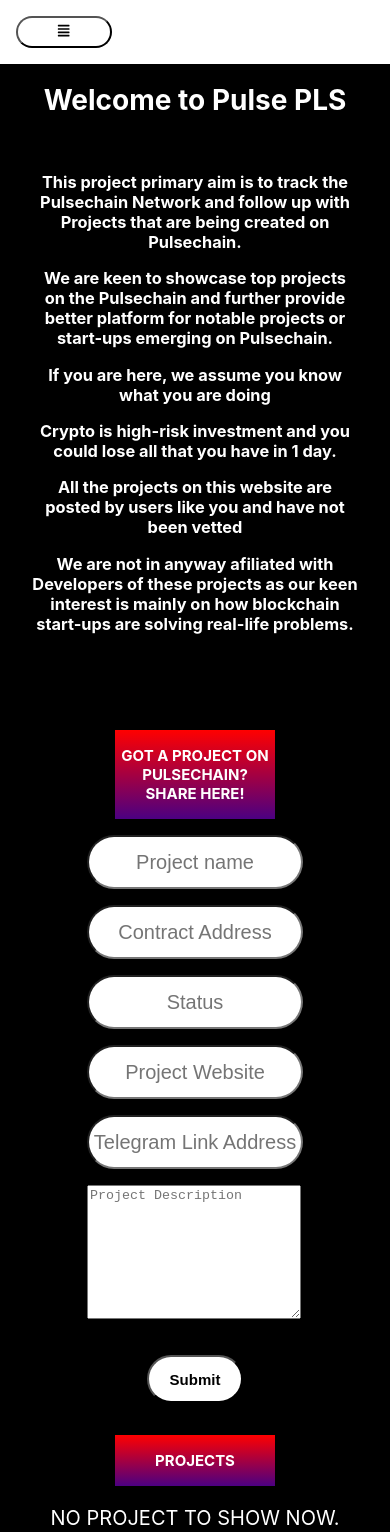
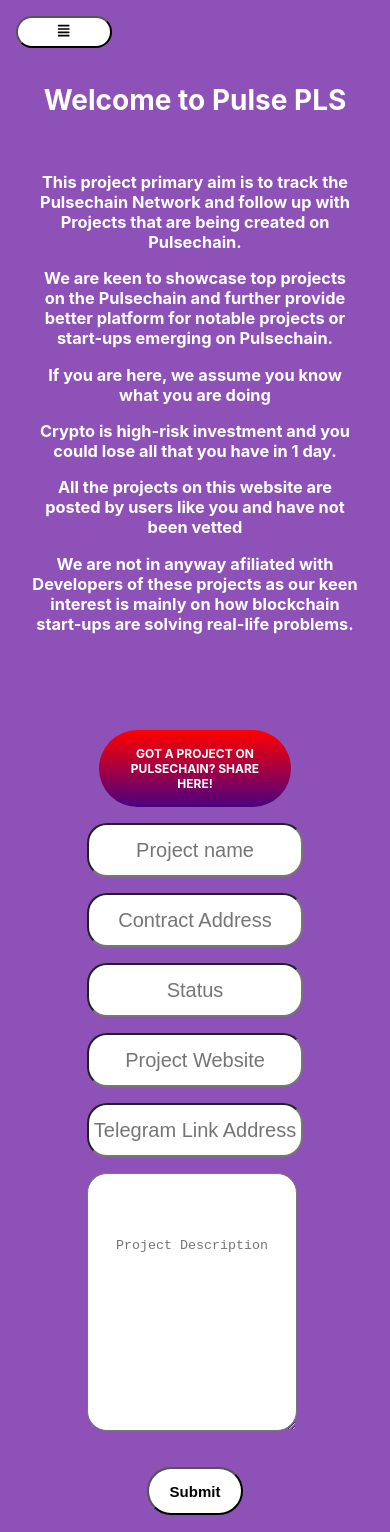
Before and after one commit to eleshinlomo/pulsefrontend, a React (Create React App) app: page / in a window 390 px wide. Shown: the top 1532 px of the page. Built offline with nearby package versions, Linux system fonts and the light colour scheme; no server answers.

Commit message:
css works

```diff
--- a/src/components/Home.js
+++ b/src/components/Home.js
@@ -7,8 +7,7 @@ import Logout from './Logout';
 
 
 const Home = () => {
-    const [showProjectForm, setShowprojectForm] = useState(true)
-
+    const [toggle, setShowprojectForm] = useState(true)
     const [username, setUsername] = useState('')
     const [password, setPassword] = useState('')
     const [message, setMessage] = useState('')
@@ -137,10 +136,7 @@ interest is mainly on how blockchain start-ups are solving real-life problems.</
 
 <div className='home-main-left'>
 
-
-
-
-<h2><Link onClick={()=>setShowprojectForm(true)}>GOT A PROJECT ON PULSECHAIN? SHARE HERE!</Link></h2>
+<Link onClick={()=>(setShowprojectForm(true))}><h2>GOT A PROJECT ON PULSECHAIN? SHARE HERE!</h2></Link>
 
 {showMsg ?
     <div className='msg-top'>{msg}</div>:null
@@ -207,10 +203,6 @@ interest is mainly on how blockchain start-ups are solving real-life problems.</
 </div>
 
 
-
-
-</div>
-
 {isCookie ?
 <div>
 
@@ -229,6 +221,11 @@ Thank you for your understanding and enjoy your visit!"</p>
 
 </div>:null
 }
+
+
+</div>
+
+
 </div>
   )
 }
--- a/src/components/Nav.js
+++ b/src/components/Nav.js
@@ -41,6 +41,8 @@ const Nav = () => {
     {isMobile ?
 
     <div className='ismobile-menu-btns'>
+
+    <div>
     <Link to="/"><button>Home</button></Link>
     <Link to="/"><button>About</button></Link>
     <a href="https://app.pulsex.com/swap"><button>Pulse DEX</button></a>
@@ -48,6 +50,12 @@ const Nav = () => {
     <Link to="/contracts"><button>Contracts</button></Link>
     <a href="https://twitter.com/RichardHeartWin"><button>RH Twitter</button></a>
     <button onClick={()=>setIsMobile(false)} >X</button>
+    </div>
+
+    <div className='ismobile-btns-img-div'>
+
+    </div>
+
     </div>:null
 
     }
--- a/src/index.css
+++ b/src/index.css
@@ -5,7 +5,7 @@ body {
     sans-serif;
   -webkit-font-smoothing: antialiased;
   -moz-osx-font-smoothing: grayscale;
-  background-color: black;
+  background-color: rgb(141, 81, 184);
   color: white;
 }
 
@@ -24,3 +24,9 @@ ul{
   text-decoration: none;
 
 }
+
+.img{
+  height: 100%;
+  width: 100%;
+  object-fit: cover;
+}
--- a/src/styles/Footer.css
+++ b/src/styles/Footer.css
@@ -1,8 +1,8 @@
 .footer-wrapper{
     display: block;
     width: 100%;
-    background-color: white;
-    color: black;
+    background-color: black;
+    color: white;
     overflow: hidden;
 
 }
--- a/src/styles/Home.css
+++ b/src/styles/Home.css
@@ -25,10 +25,12 @@ header{
 }
 
 .cookie-wrapper{
-position: relative;
+display: none;
+position: fixed;
 background-color: indigo;
-height: 40vh;
-width: 100%;
+height: 100vh;
+width: 100vw;
+margin: 0 auto;
 }
 
 .cookie-main{
@@ -38,8 +40,10 @@ width: 100%;
     right: 0;
     top: 0;
     bottom: 0;
-    z-index: 5;
+    z-index: 7;
     font-size: 15px;
+    height: 100%;
+    width: auto;
 }
 
 .cookie-main button{
@@ -81,6 +85,7 @@ width: 100%;
     text-align: center;
     font-size: 15px;
     padding: 1rem 0;
+
 }
 
 .home-main h3{
@@ -99,6 +104,13 @@ width: 100%;
     display: block;
     margin: 1rem auto;
 
+
+}
+
+.home-main-left h2{
+    border-radius: 40px;
+    font-size: 12px;
+    padding: 1rem 1rem;
 
 }
 
@@ -124,10 +136,11 @@ width: 100%;
     display: block;
     height: 3rem;
     width: 13rem;
+    border-radius: 20px;
     text-align: center;
-    border-radius: 60px;
     font-size: 20px;
     margin: 1rem 4rem;
+    text-align: center;
 }
 
 .home-main-left form textarea{
@@ -135,6 +148,9 @@ width: 100%;
     height: 8rem;
     width: 13rem;
     margin: 1rem 4rem;
+    border-radius: 20px;
+    text-align: center;
+    padding: 4rem 0;
 }
 
 /* home center */
@@ -199,7 +215,9 @@ width: 100%;
     }
 
     .cookie-wrapper{
-        height: 100vh;
+
+
+
     }
 
 
--- a/src/styles/Nav.css
+++ b/src/styles/Nav.css
@@ -2,6 +2,7 @@
     display: block;
     width: 100%;
     position: relative;
+    background-color: black;
 
 }
 
@@ -38,7 +39,13 @@
     display: none;
 }
 
+.ismobile-btns-img-div{
+    display: none;
+}
+
 @media (max-width: 893px){
+
+
 
     .nav-main{
         display: none;
@@ -48,6 +55,7 @@
         font-display: block;
         margin: 0 auto;
         position: relative;
+        background-color: black;
 
 
     }
@@ -66,7 +74,7 @@
         left: 0;
         height: 4rem;
         width: 100%;
-        background-color: white;
+
     }
 
     .ismobile-nav-menu button{
@@ -80,12 +88,13 @@
     }
 
     .ismobile-menu-btns{
-        display: block;
+        display: flex;
         position: fixed;
         left: 0;
         margin-top: 4rem;
         background-color: indigo;
-
+        width: 100%;
+        z-index: 4;
 
     }
 
@@ -101,5 +110,19 @@
         font-weight: bold;
     }
 
+    .ismobile-btns-img-div{
+        display: block;
+        width: 100%;
+        background-image: url('https://images.unsplash.com/photo-1631603090989-93f9ef6f9d80?ixlib=rb-4.0.3&ixid=M3wxMjA3fDB8MHxwaG90by1wYWdlfHx8fGVufDB8fHx8fA%3D%3D&auto=format&fit=crop&w=1172&q=80" alt="coins');
+        background-repeat: repeat-x;
+        background-position: center;
+
+    }
+
+    .btns-image{
+        height: 100%;
+        width: auto;
+    }
+
 
 }
```
